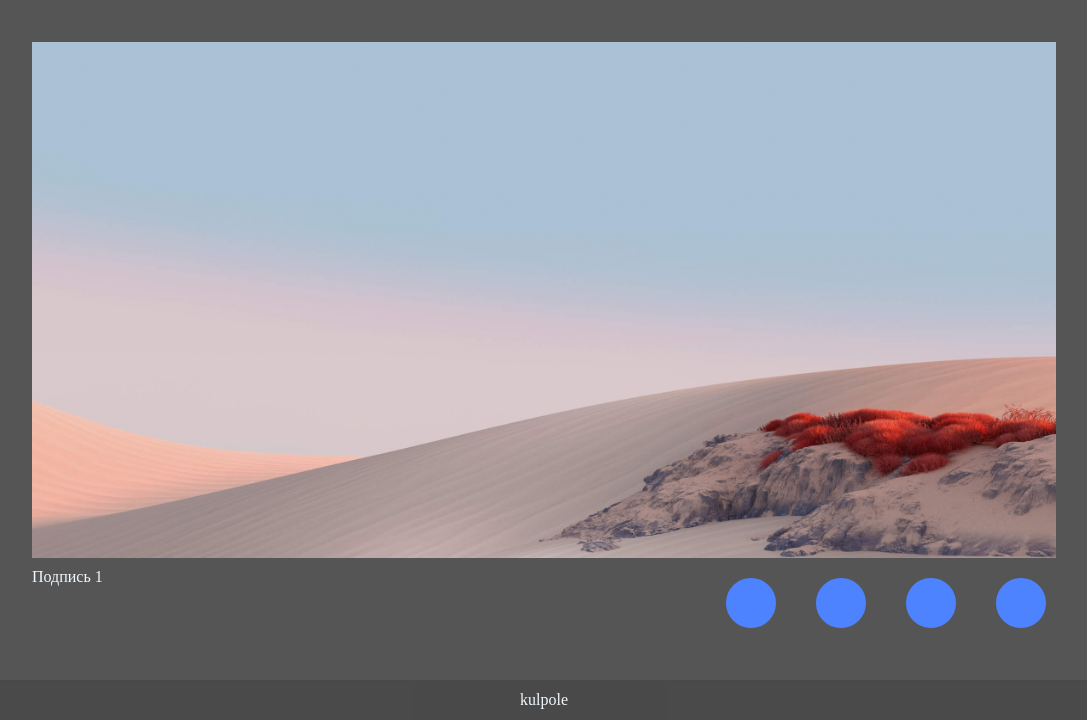
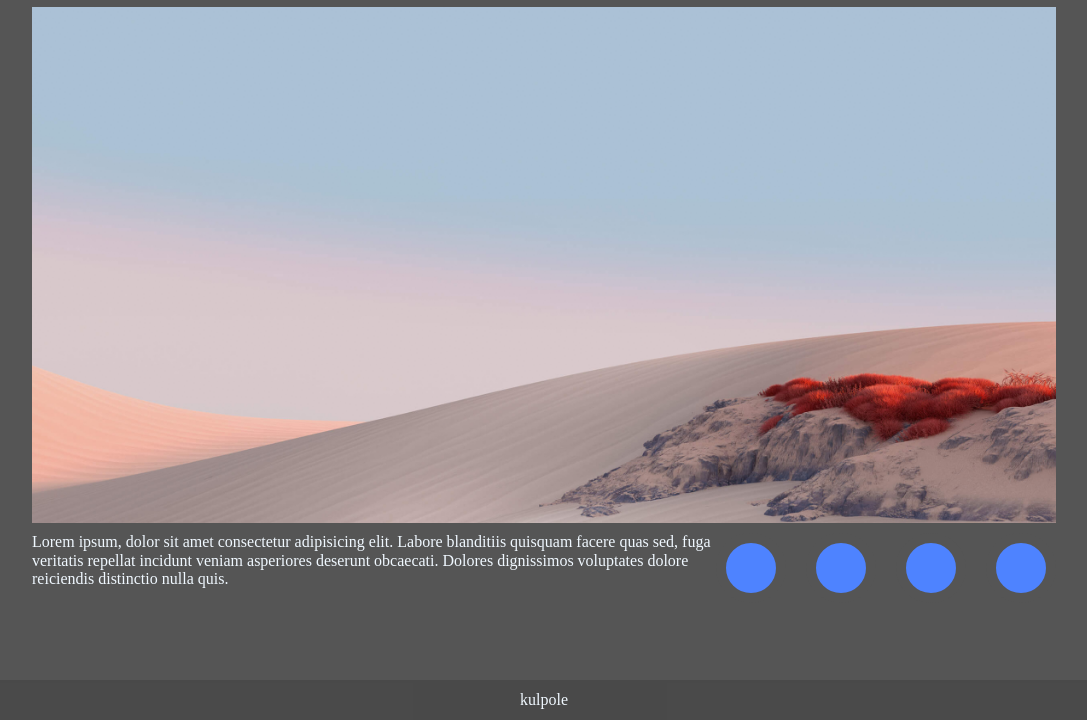
Before and after one commit to kulpole/cssMemeSlider, a plain HTML site: page cssMemeSlider/index.html in a window 1280 px wide. Shown: the part 80-800 px from the top of the page, without its empty margins (96-1183 px from the left). Drawn offline with Linux system fonts and the light colour scheme.

Commit message:
feat: add slider animation for text (Sun, Sep 15, 2024 07:38:11 PM)

```diff
--- a/cssMemeSlider/index.html
+++ b/cssMemeSlider/index.html
@@ -34,10 +34,10 @@
 
                 <div class="slider-content">
                     <div class="signatures">
-                        <p class="signature1">Подпись 1</p>
-                        <p class="signature2">Подпись 2</p>
-                        <p class="signature3">Подпись 3</p>
-                        <p class="signature4">Подпись 4</p>
+                        <div class="signature signature1"><p>Lorem ipsum, dolor sit amet consectetur adipisicing elit. Labore blanditiis quisquam facere quas sed, fuga veritatis repellat incidunt veniam asperiores deserunt obcaecati. Dolores dignissimos voluptates dolore reiciendis distinctio nulla quis.</p></div>
+                        <div class="signature signature2"><p>Lorem ipsum dolor sit amet consectetur adipisicing elit. Culpa facere excepturi repudiandae omnis ullam aspernatur sapiente. Inventore, fuga. Voluptatibus nesciunt enim, nisi repellat odit ullam! Asperiores cum quis esse ipsa?</p></div>
+                        <div class="signature signature3"><p>Lorem ipsum dolor sit amet consectetur adipisicing elit. Asperiores eos et delectus, quas assumenda deleniti! Sit, illum soluta, dolores eaque eos repellat tenetur vel fuga, magni quia quibusdam animi asperiores!</p></div>
+                        <div class="signature signature4"><p>Lorem, ipsum dolor sit amet consectetur adipisicing elit. Veniam quia obcaecati velit amet pariatur ipsum deserunt, sunt hic reprehenderit eos, quas neque, accusantium voluptate! Repellat quidem doloribus rem enim accusamus.</p></div>
                     </div>
                     <div class="nav">
                         <label class="nav-element" for="radio1"></label>
--- a/cssMemeSlider/styles.css
+++ b/cssMemeSlider/styles.css
@@ -76,13 +76,19 @@ img {
 .signatures {
     display: flex;
     flex-direction: column;
+    height: 140px;
     overflow: hidden;
-    height: 20px;
+}
+
+.signature {
+    color: aliceblue;
+    transition: all 1s;
 }
 
 p {
+    height: 140px;
+    color: aliceblue;
     margin: 0;
-    color: aliceblue
 }
 
 .nav {
@@ -115,7 +121,7 @@ p {
     justify-content: center;
 }
 
-@media (max-width: 500px) {
+@media (max-width: 768px) {
     .slider-content {
         flex-direction: column-reverse;
         align-items: center;
@@ -130,14 +136,30 @@ p {
     margin-left: 0%;
 }
 
-#radio2:checked~.photos .photo1  {
+#radio2:checked~.photos .photo1 {
     margin-left: -25%;
 }
 
-#radio3:checked~.photos .photo1  {
+#radio3:checked~.photos .photo1 {
     margin-left: -50%;
 }
 
-#radio4:checked~.photos .photo1  {
+#radio4:checked~.photos .photo1 {
     margin-left: -75%;
 }
+
+#radio1:checked~.slider-content .signatures .signature1 {
+    margin-top: 0%;
+}
+
+#radio2:checked~.slider-content .signatures .signature1 {
+    margin-top: -140px;
+}
+
+#radio3:checked~.slider-content .signatures .signature1 {
+    margin-top: -280px;
+}
+
+#radio4:checked~.slider-content .signatures .signature1 {
+    margin-top: -420px;
+}
```
